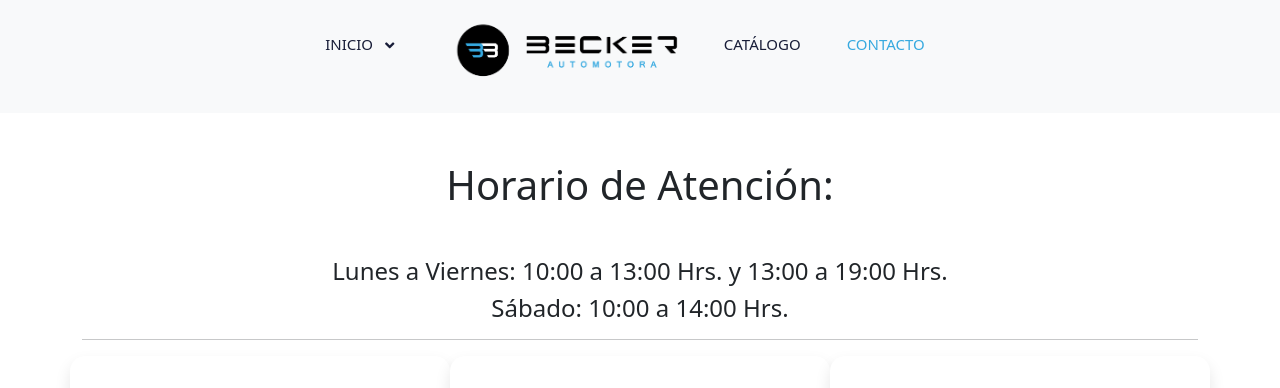
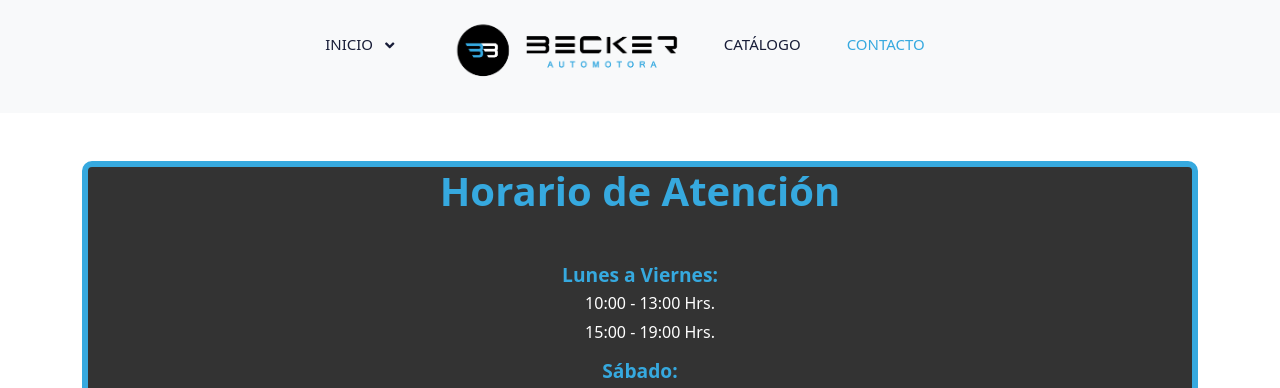
Before and after one commit to RodolfoGH2821/becker, a Flask app: page /contacto in a window 1280 px wide. Shown: the top 388 px of the page. Run offline with Flask 3, Linux system fonts and the light colour scheme; some libraries are stand-ins or nearby versions.

Commit message:
Añadido etiquetas en horario de atención en contacto.html

```diff
--- a/static/css/styles.css
+++ b/static/css/styles.css
@@ -339,6 +339,57 @@
     background: linear-gradient(45deg, #0056b3, #0083b3);
 }
 
+/*  Horario de atención */
+
+/* Estilos para el Horario de Atención (basado en la imagen) */
+
+/* Asegurarse de que el texto esté centrado (si no lo está ya por la clase text-center) */
+.horario-atencion {
+    text-align: center;
+    margin-bottom: 20px; /* Espacio inferior para separarlo de otros elementos */
+    background-color: #333; /* Mantengo tu color de fondo, pero recuerda que podría ocultar el borde */
+    border-color: var(--primary); /* Color azulado para el borde */
+    border-width: 6px; /* Ancho del borde */
+    border-style: solid; /* Estilo del borde (sólido, punteado, etc.) */
+    border-radius: 10px; /* Radio para hacer los bordes redondeados (ajusta el valor según necesites) */
+}
+
+.horario-atencion h1 {
+    font-size: 2.5em; /* Tamaño de fuente más grande para el título */
+    font-weight: bold; /* Texto en negrita */
+    color: var(--primary); /* Color del texto (puedes ajustarlo) */
+    margin-bottom: 15px; /* Espacio debajo del título */
+}
+
+.horario-atencion h4 {
+    font-size: 1.2em; /* Tamaño de fuente para los días */
+    font-weight: bold; /* Texto en negrita */
+    color: var(--primary); /* Color del texto (puedes ajustarlo) */
+    margin-top: 15px; /* Espacio encima de los días */
+    margin-bottom: 5px; /* Espacio debajo de los días */
+}
+
+.horario-atencion p {
+    font-size: 1em; /* Tamaño de fuente normal para las horas */
+    color: #ffffff; /* Color del texto (puedes ajustarlo) */
+    margin-top: 5px; /* Espacio encima de las horas */
+    margin-bottom: 5px; /* Espacio debajo de las horas */
+    padding-left: 20px; /* Indentación para las horas */
+    text-align: center; /* Centrar las horas también */
+}
+
+.horario-atencion hr {
+    border: 1px solid #eee; /* Estilo de la línea separadora */
+    margin-top: 30px; /* Espacio encima de la línea */
+    margin-bottom: 30px; /* Espacio debajo de la línea */
+    width: 50%; /* Ancho de la línea (puedes ajustarlo) */
+    margin-left: auto;
+    margin-right: auto;
+}
+
+
+
+
 /* ===========================================
    Lupa para Efecto Zoom
    =========================================== */
--- a/templates/contacto.html
+++ b/templates/contacto.html
@@ -21,12 +21,17 @@ Inicio - Automotora Becker
 
 <!-- Contact Start -->
 <div class="container-xxl py-5">
-    <div class="container">
-        <div class="text-center wow fadeInUp" data-wow-delay="0.1s">
-            <h1 class="mb-5">Horario de Atención:</h1>
-            <h4>Lunes a Viernes: 10:00 a 13:00 Hrs. y 13:00 a 19:00 Hrs.</h4>
-            <h4>Sábado: 10:00 a 14:00 Hrs. </h4>
-            <hr>
+        <div class="container">
+            <div class="text-center wow fadeInUp horario-atencion" data-wow-delay="0.1s">
+                <h1 class="mb-5">Horario de Atención</h1>
+                <h4>Lunes a Viernes:</h4>
+                <p>10:00 - 13:00 Hrs.</p>
+                <p>15:00 - 19:00 Hrs.</p>
+                <h4>Sábado:</h4>
+                <p>10:00 - 14:00 Hrs.</p>
+                <hr>
+            </div>
+            </div>
         </div>
         <div class="row g-4 ">
             <div class="col-lg-4 col-md-6 wow fadeInUp contact-form" data-wow-delay="0.1s">
```
Also changed, not shown: static/img/RRGG28/Imagen de WhatsApp 2025-02-10 a las 22.11.20_701506b9.jpg (added), static/img/RRGG28/Imagen de WhatsApp 2025-02-10 a las 22.11.23_3f197129.jpg (added), static/img/RRGG28/Imagen de WhatsApp 2025-02-10 a las 22.11.23_40ac96ad.jpg (added), static/img/RRGG28/Imagen de WhatsApp 2025-02-10 a las 22.11.23_64e5cd20.jpg (added), static/img/RRGG28/Imagen de WhatsApp 2025-02-10 a las 22.11.23_68cf43f1.jpg (added), static/img/RRGG28/Imagen de WhatsApp 2025-02-10 a las 22.11.24_33968f67.jpg (added), static/img/RRGG28/Imagen de WhatsApp 2025-02-10 a las 22.11.25_bd16ebfa.jpg (added), static/img/RRGG28/Imagen de WhatsApp 2025-02-10 a las 22.11.26_c11ed45d.jpg (added), static/img/horarios.jpg (added).
